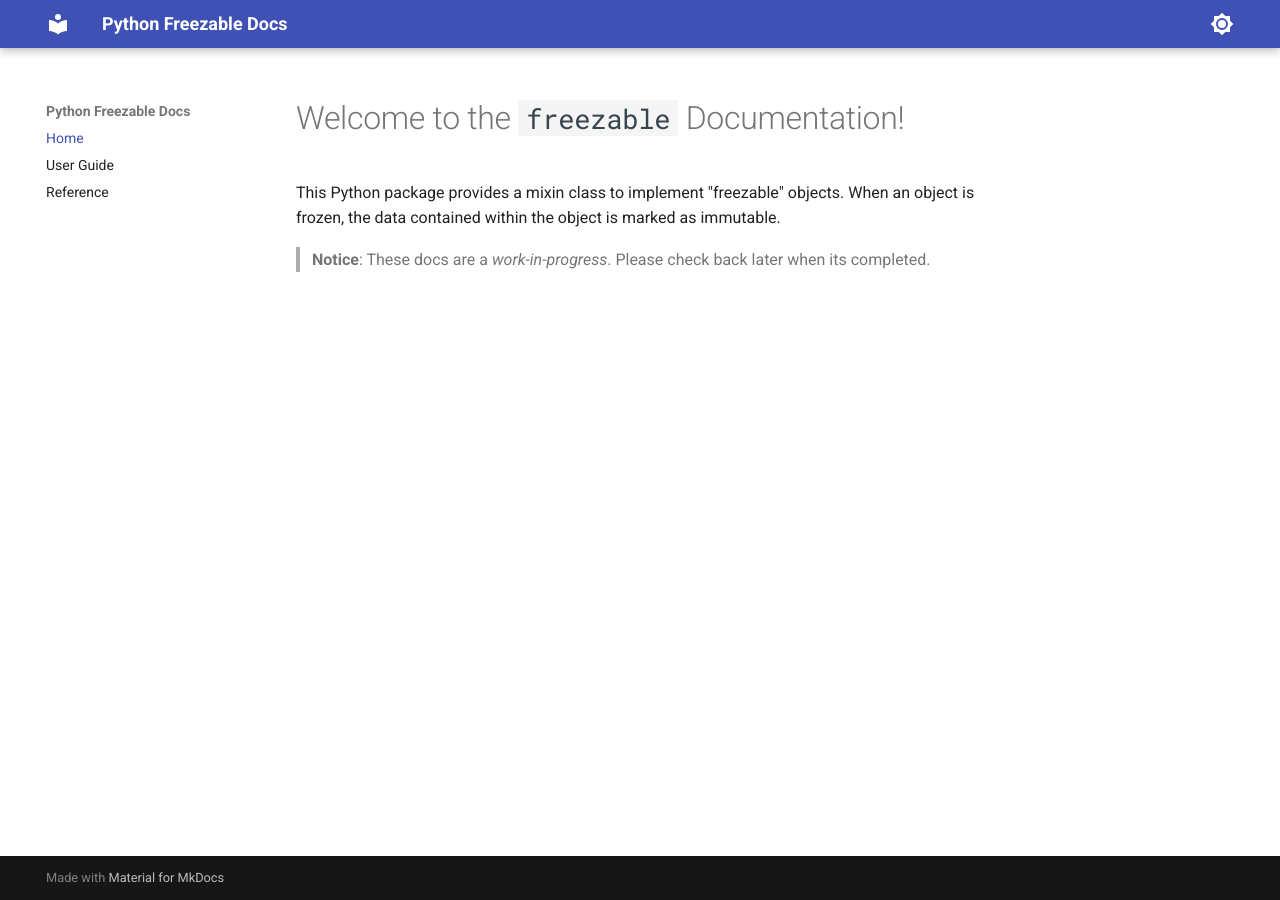
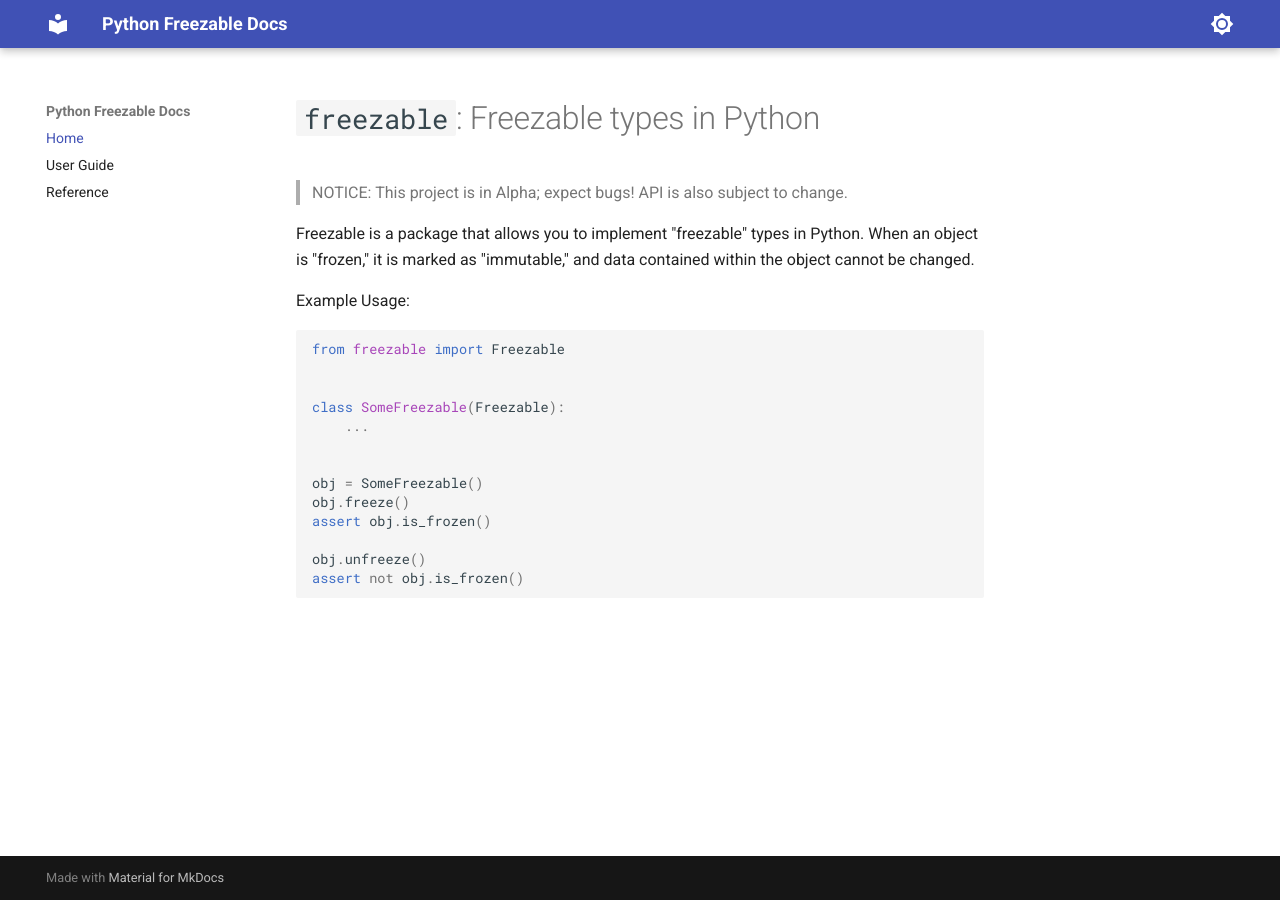
Before and after one commit to ederic-oytas/freezable-mixin, an MkDocs documentation site: the page built from docs/index.md, in a window 1280 px wide. Built offline with MkDocs 1.6.1 and Material for MkDocs 9.7.7, drawn with Linux system fonts in a browser that asks for light colours.

Commit message:
Update index.md

````diff
--- a/docs/index.md
+++ b/docs/index.md
@@ -1,9 +1,26 @@
 
-# Welcome to the `freezable` Documentation!
+# `freezable`: Freezable types in Python
 
-This Python package provides a mixin class to implement "freezable" objects.
-When an object is frozen, the data contained within the object is marked as
-immutable.
+> NOTICE: This project is in Alpha; expect bugs! API is also subject to
+  change.
 
-> **Notice**: These docs are a *work-in-progress*. Please check back later when
-    its completed.
+Freezable is a package that allows you to implement "freezable" types in
+Python. When an object is "frozen," it is marked as "immutable," and data
+contained within the object cannot be changed.
+
+Example Usage:
+```python
+from freezable import Freezable
+
+
+class SomeFreezable(Freezable):
+    ...
+
+
+obj = SomeFreezable()
+obj.freeze()
+assert obj.is_frozen()
+
+obj.unfreeze()
+assert not obj.is_frozen()
+```
````
